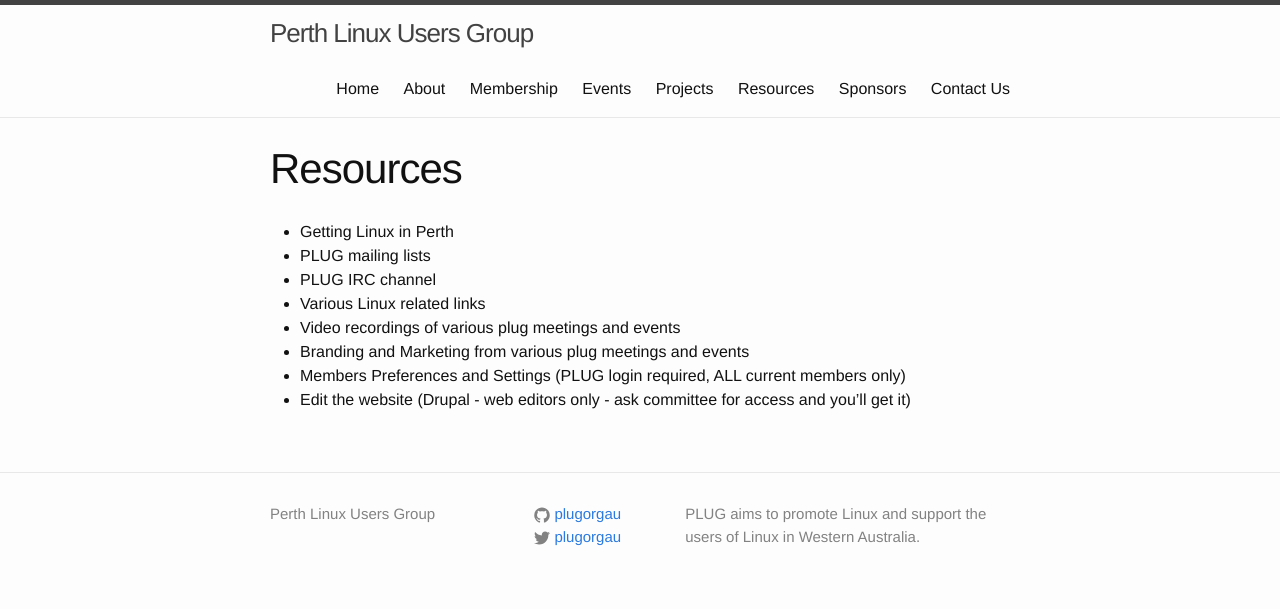
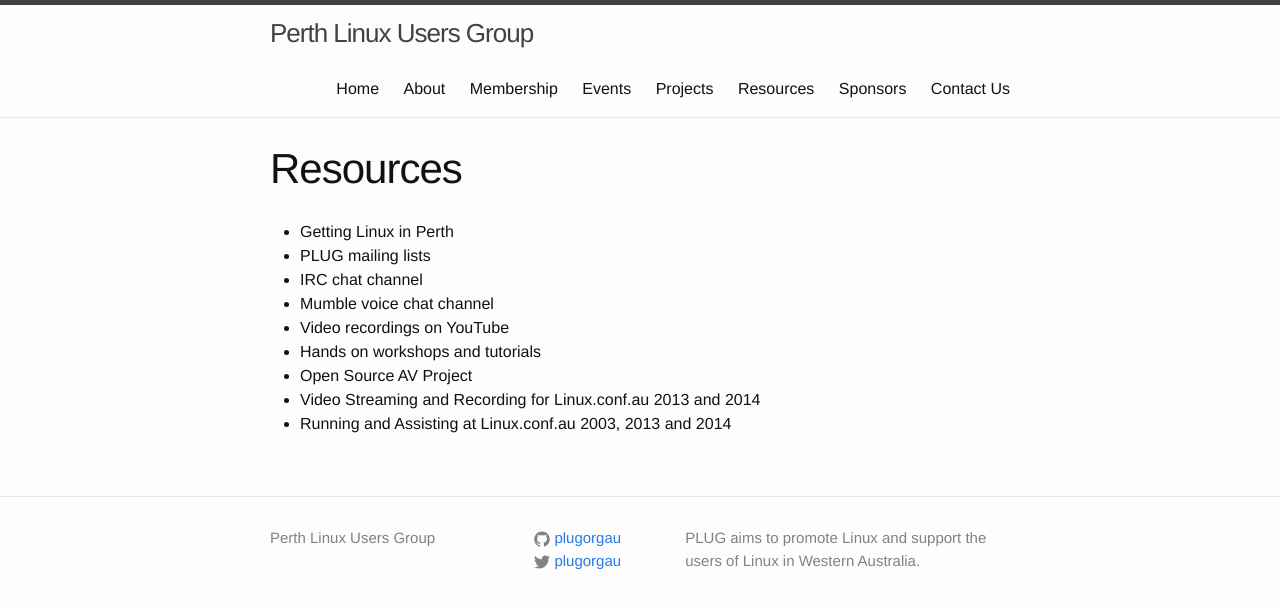
Before and after one commit to plugorgau/plugorgau.github.io, a Jekyll site: the page built from pages/resources/resources.md, in a window 1280 px wide. Shown: the top 609 px of the page. Built offline with Jekyll 4.4.1, drawn with Linux system fonts in a browser that asks for light colours.

Commit message:
Update resources.md

```diff
--- a/pages/resources/resources.md
+++ b/pages/resources/resources.md
@@ -6,9 +6,10 @@ permalink: /resources/
 
 * Getting Linux in Perth
 * PLUG mailing lists
-* PLUG IRC channel
-* Various Linux related links
-* Video recordings of various plug meetings and events
-* Branding and Marketing from various plug meetings and events
-* Members Preferences and Settings (PLUG login required, ALL current members only)
-* Edit the website (Drupal - web editors only - ask committee for access and you'll get it)
+* IRC chat channel
+* Mumble voice chat channel
+* Video recordings on YouTube
+* Hands on workshops and tutorials
+* Open Source AV Project
+* Video Streaming and Recording for Linux.conf.au 2013 and 2014
+* Running and Assisting at Linux.conf.au 2003, 2013 and 2014
```
